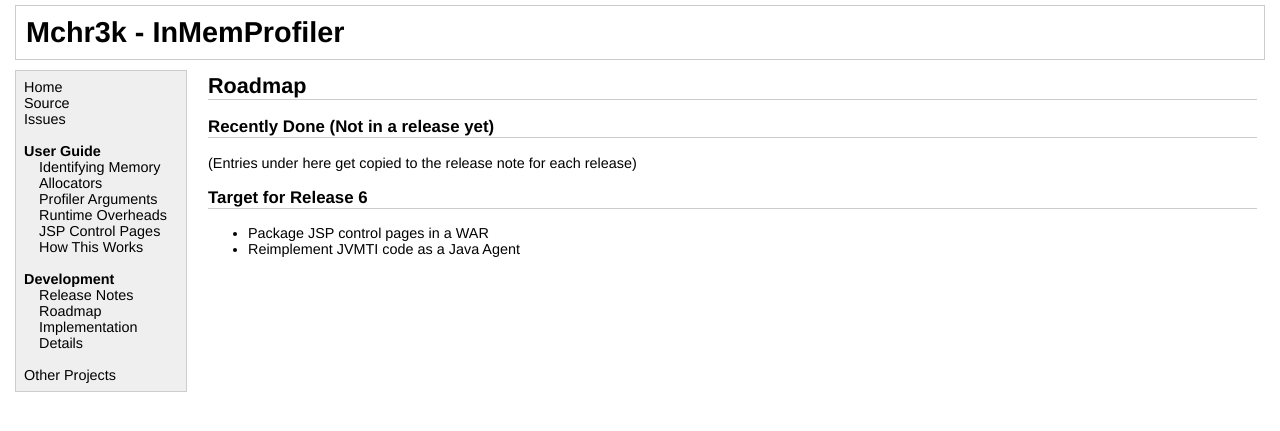
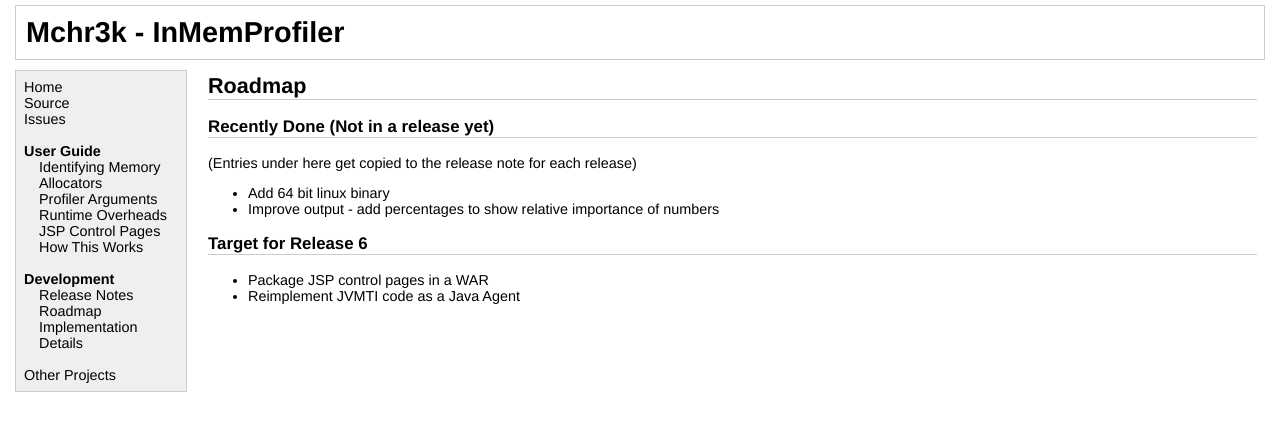
Before and after one commit to mchr3k/org.inmemprofiler, a Jekyll site: the page built from roadmap.html, in a window 1280 px wide. Shown: the top 431 px of the page. Built offline with Jekyll 4.4.1, drawn with Linux system fonts in a browser that asks for light colours.

Commit message:
Update roadmap

```diff
--- a/roadmap.html
+++ b/roadmap.html
@@ -8,6 +8,11 @@ title: Roadmap
 
 <p>(Entries under here get copied to the release note for each release)
 
+<ul>
+<li>Add 64 bit linux binary
+<li>Improve output - add percentages to show relative importance of numbers
+</ul>
+
 <h3>Target for Release 6</h3>
 
 <ul>
```
